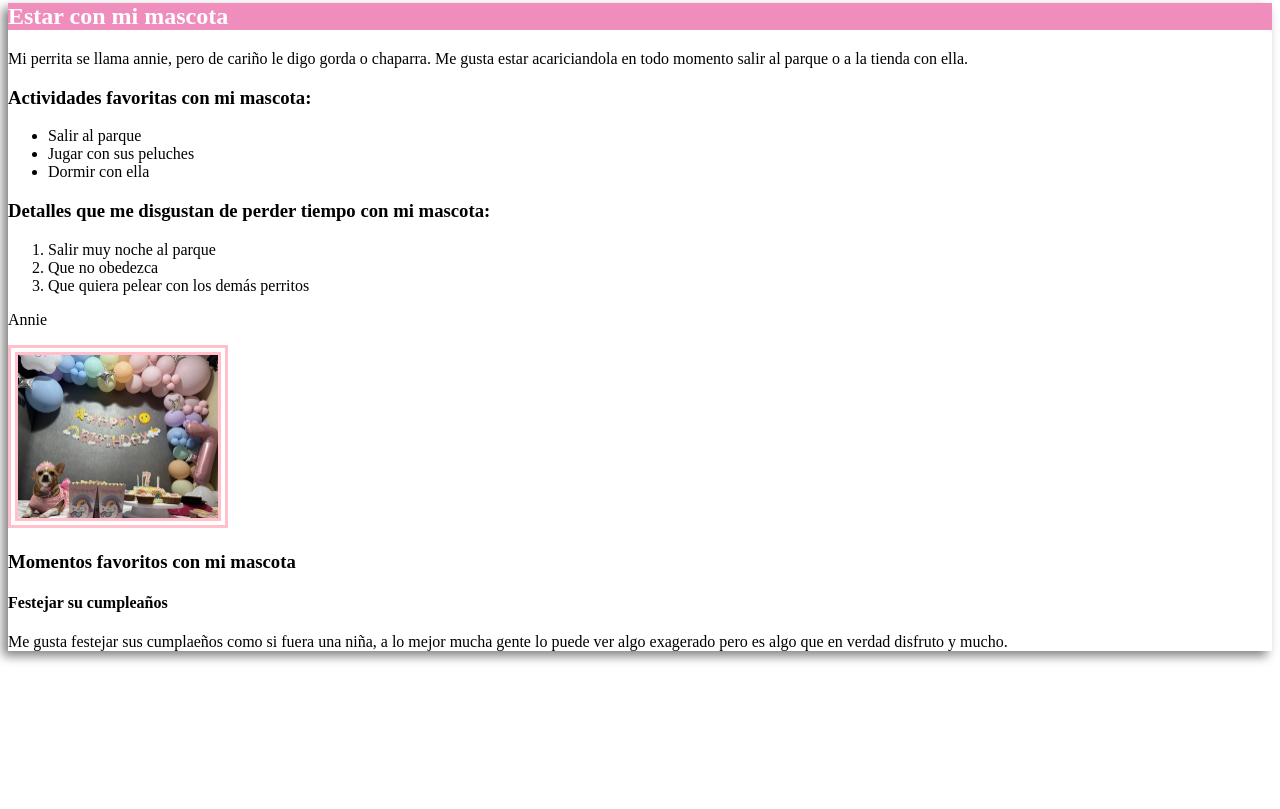
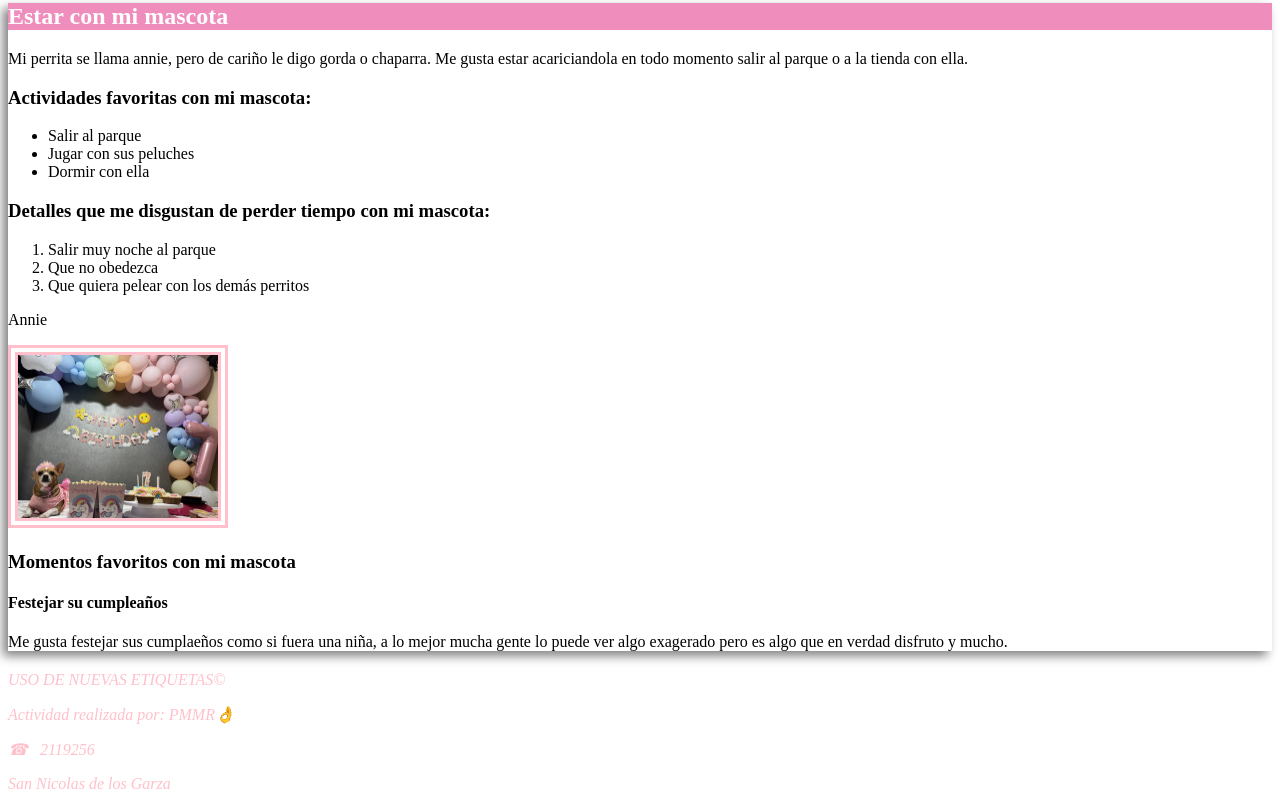
Before and after one commit to paolaramirez24/Pasatiempos_pt3, a plain HTML site: page index.html in a window 1280 px wide. Shown: the part 1501-2310 px from the top of the page. Before the commit the page ends 2172 px from the top, so only its background shows below. Drawn offline with Linux system fonts and the light colour scheme.

Commit message:
Agregue un pequeño pie de página

```diff
--- a/index.html
+++ b/index.html
@@ -104,8 +104,13 @@
     <aside>
 
     </aside>
-    <footer>
-
+    <footer style="color: pink;">
+        <address>
+            <p>USO DE NUEVAS ETIQUETAS&copy;</p>
+            <p>Actividad realizada por: PMMR👌</p>
+            <p>&phone;&nbsp;&nbsp;&nbsp;2119256</p>
+            <p>San Nicolas de los Garza</p>
+        </address>
     </footer>
 </body>
 </html>
```
